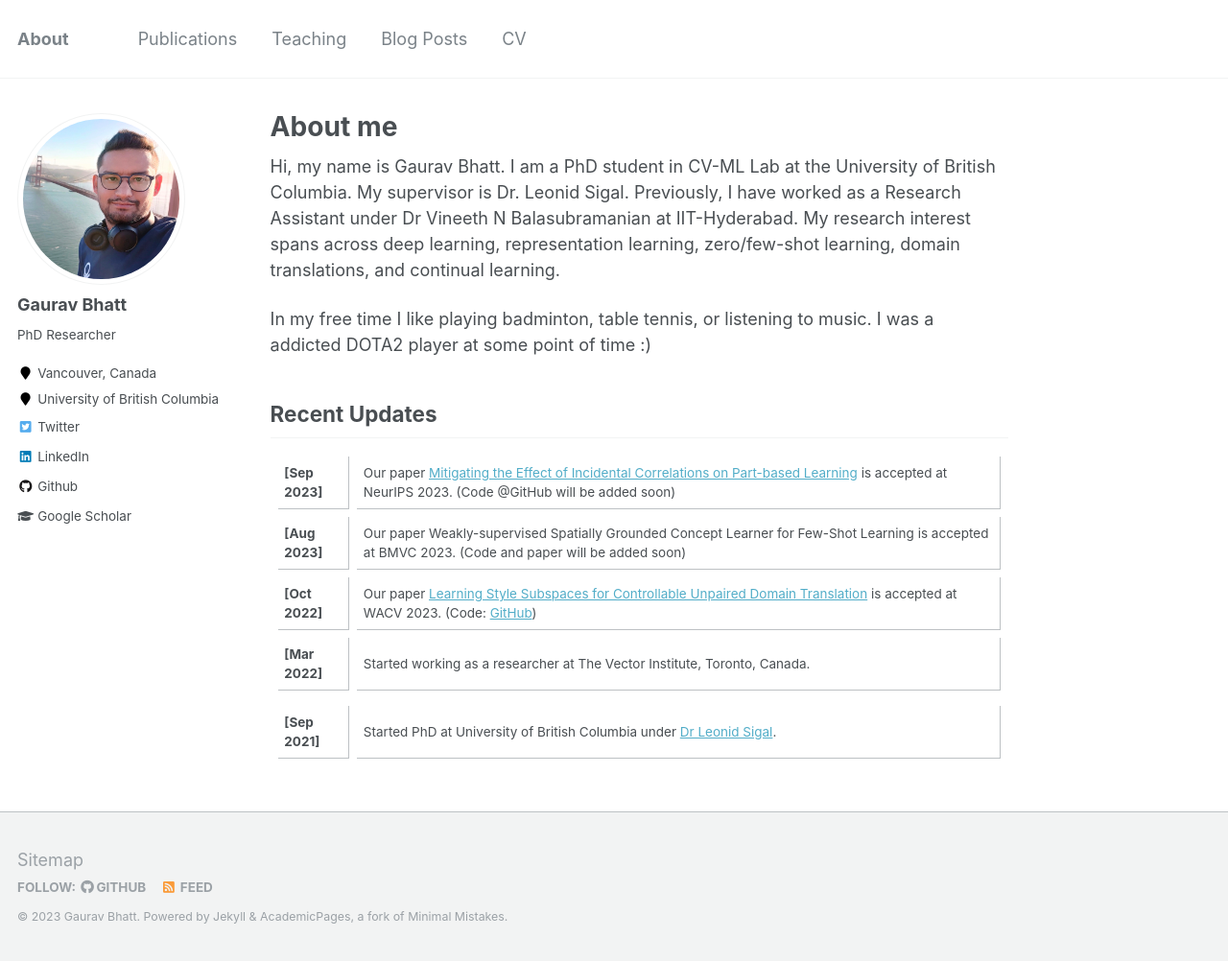
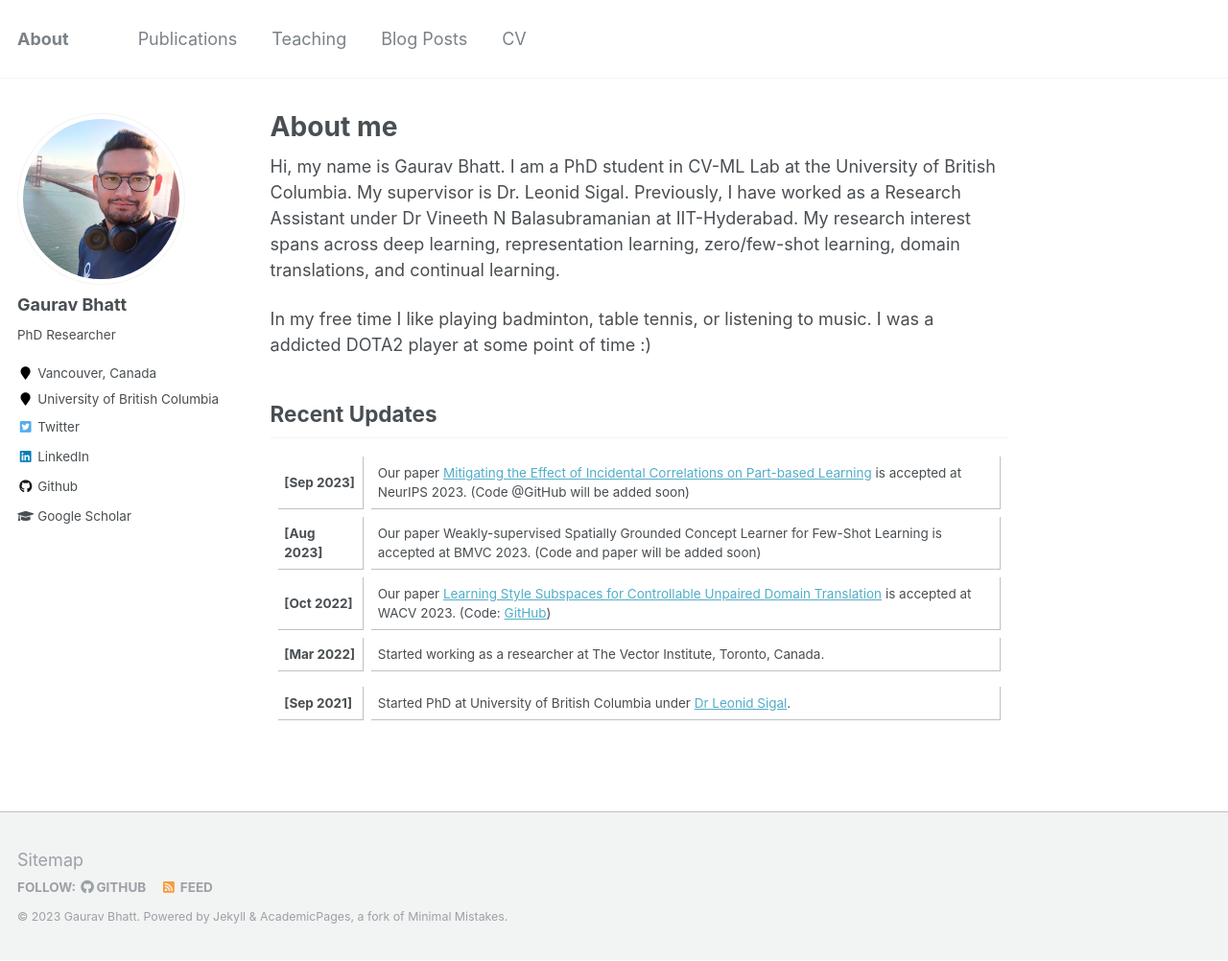
Before and after one commit to GauravBh1010tt/gauravbh1010tt.github.io, a Jekyll site: the page built from _pages/about.md, in a window 1280 px wide and 1002 px high. Shown: the whole window at 96% size. Built offline with Jekyll 4.4.1, drawn with Linux system fonts in a browser that asks for light colours.

Commit message:
updating home

```diff
--- a/_pages/about.md
+++ b/_pages/about.md
@@ -16,7 +16,7 @@ In my free time I like playing badminton, table tennis, or listening to music. I
 
 <table style="width:100%;border:1px;border-spacing:8px;border-collapse:separate;margin-right:auto;margin-left:auto;">
           <tr>
-              <td style="width:10%"><strong> [Sep 2023] </strong></td>
+              <td style="width:12%"><strong> [Sep 2023] </strong></td>
               <td> Our paper <a href="https://arxiv.org/pdf/2310.00377.pdf"> Mitigating the Effect of Incidental Correlations on
 Part-based Learning</a> is accepted at NeurIPS 2023. (Code @GitHub will be added soon)</td>
           </tr>
```
